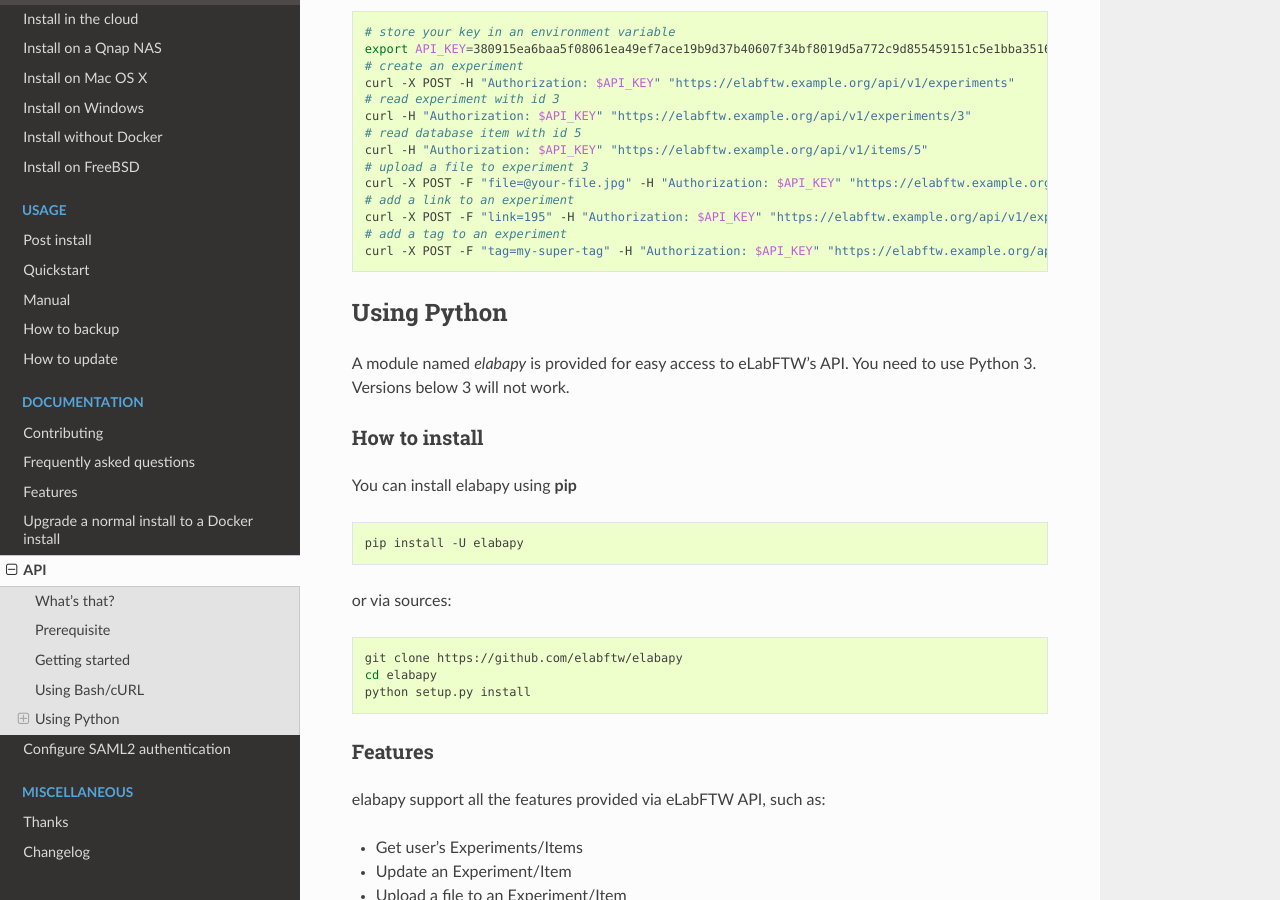
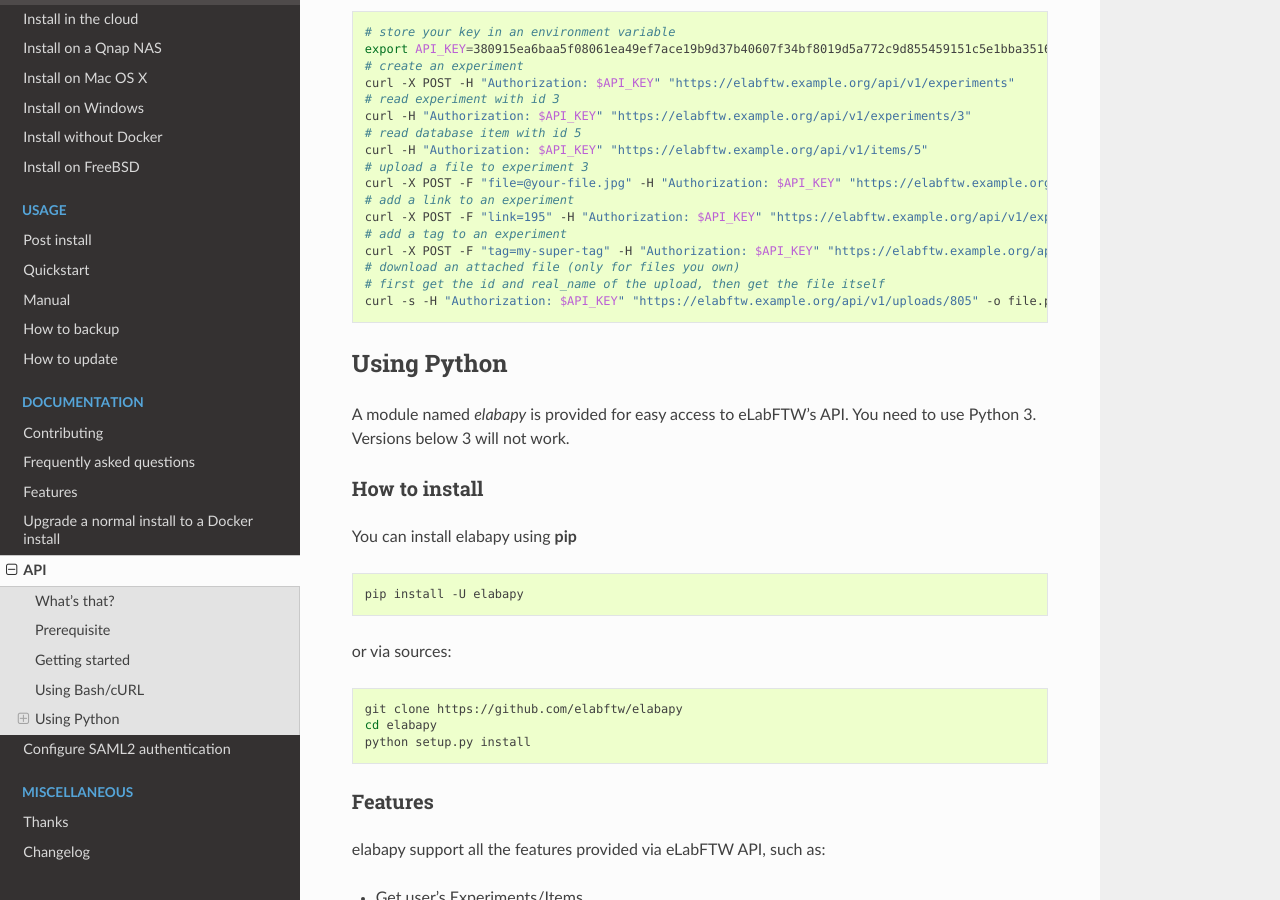
Before and after one commit to elabftw/elabdoc, a Sphinx documentation site: the page built from doc/api.rst, in a window 1280 px wide and 900 px high, scrolled down 814 px. Built offline with Sphinx 7.4.7 and the Read the Docs theme 2.0.0, drawn with Linux system fonts in a browser that asks for light colours; pages that are not in the unit, such as notebooks, are missing from menus.

Commit message:
add api file download example

```diff
--- a/doc/api.rst
+++ b/doc/api.rst
@@ -47,6 +47,9 @@
     curl -X POST -F "link=195" -H "Authorization: $API_KEY" "https://elabftw.example.org/api/v1/experiments/3"
     # add a tag to an experiment
     curl -X POST -F "tag=my-super-tag" -H "Authorization: $API_KEY" "https://elabftw.example.org/api/v1/experiments/3"
+    # download an attached file (only for files you own)
+    # first get the id and real_name of the upload, then get the file itself
+    curl -s -H "Authorization: $API_KEY" "https://elabftw.example.org/api/v1/uploads/805" -o file.png
 
 
 Using Python
```
